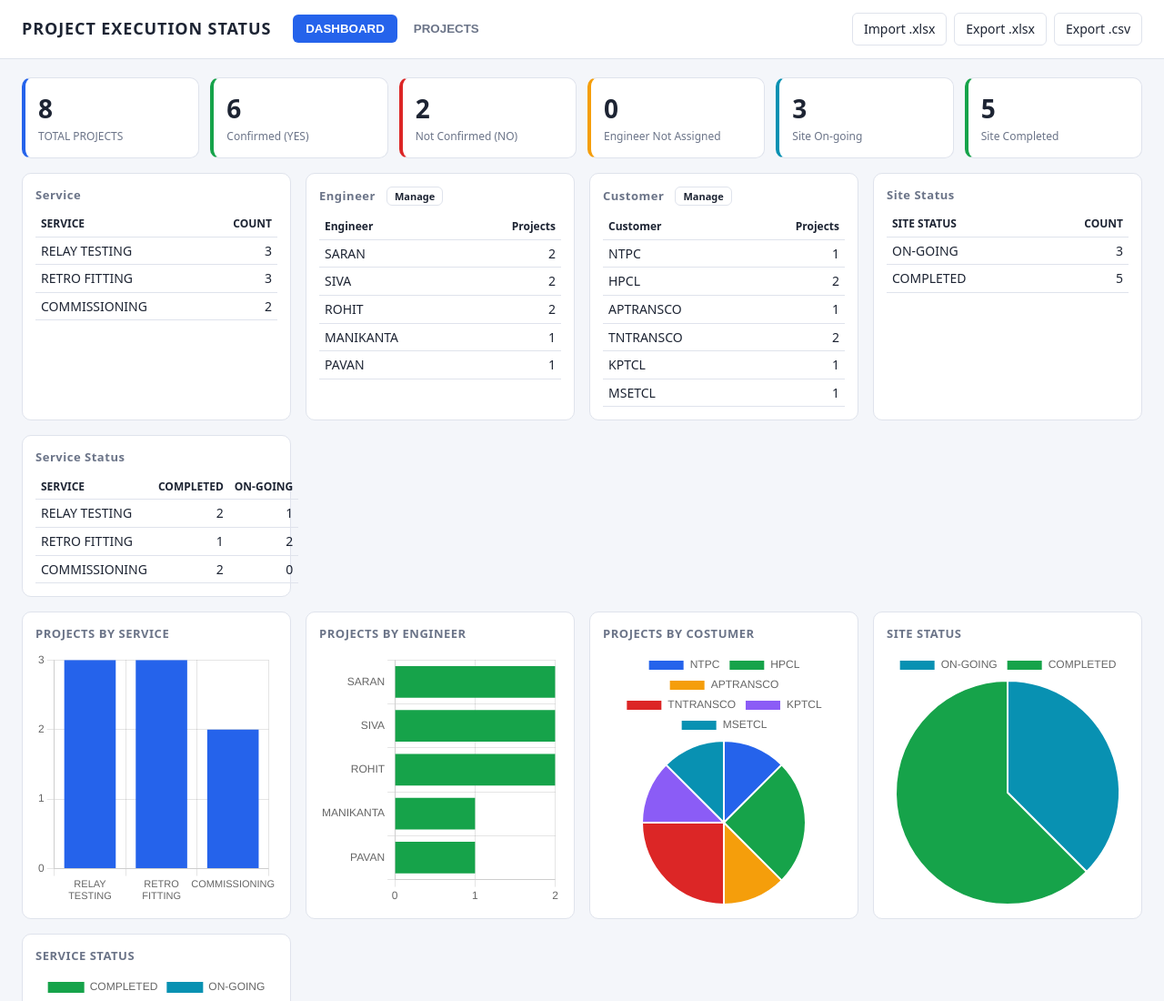
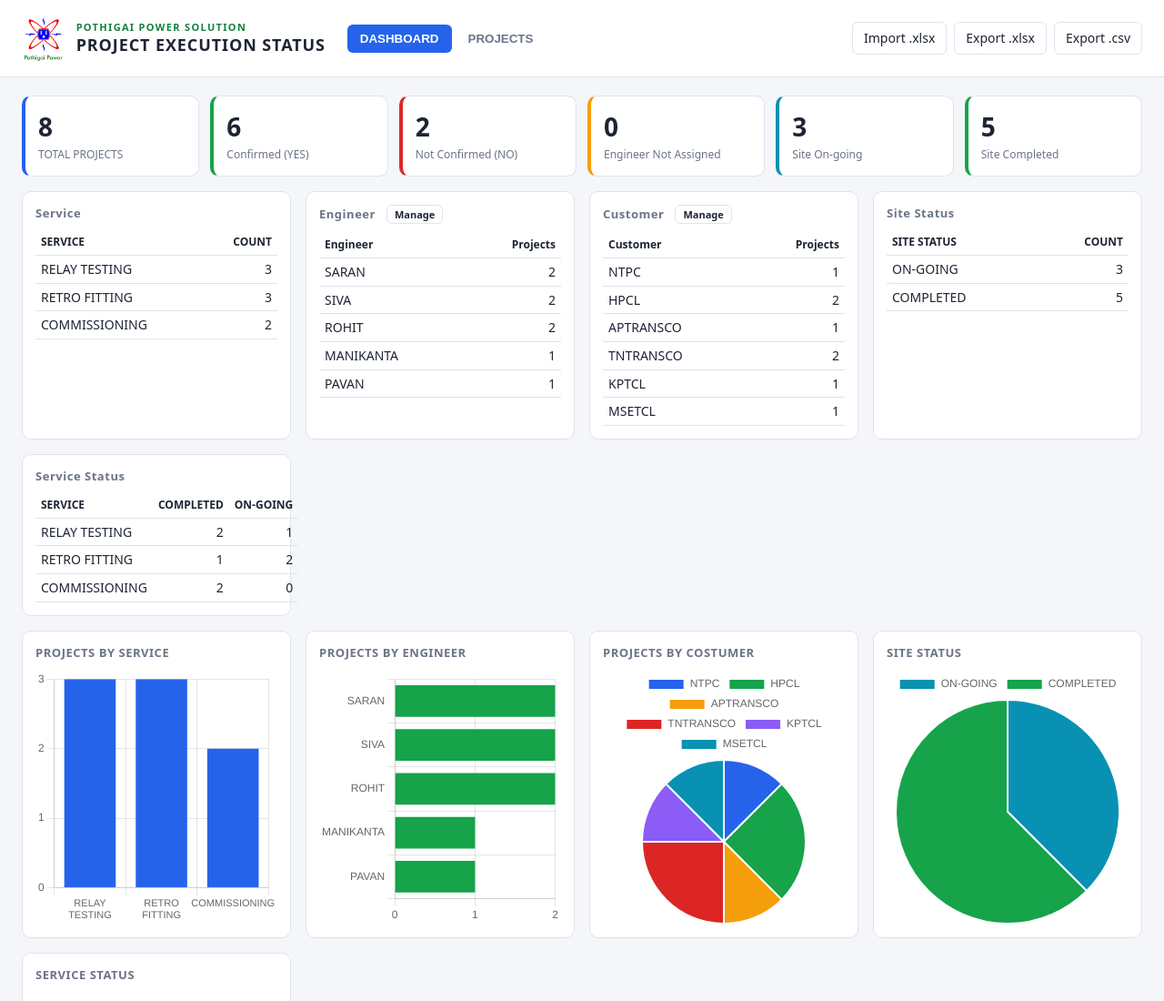
Before and after one commit to Pavankumar-897/project-execution-status, a plain HTML site: page index.html in a window 1280 px wide. Shown: the top 1100 px of the page at 91% size. Drawn offline with nearby package versions, Linux system fonts and the light colour scheme.

Commit message:
Add files via upload

```diff
--- a/index.html
+++ b/index.html
@@ -4,13 +4,14 @@
 <meta charset="UTF-8">
 <meta name="viewport" content="width=device-width, initial-scale=1">
 <title>Project Execution Status</title>
+<link rel="icon" href="logo.png">
 <link rel="stylesheet" href="style.css">
 <script src="https://cdn.jsdelivr.net/npm/chart.js@4.4.1/dist/chart.umd.min.js"></script>
 <script src="https://cdn.jsdelivr.net/npm/xlsx@0.18.5/dist/xlsx.full.min.js"></script>
 </head>
 <body>
 <header>
-  <h1>PROJECT EXECUTION STATUS</h1>
+  <div class="brand"><img src="logo.png" alt="Pothigai Power Solution" class="logo"><div><div class="co">POTHIGAI POWER SOLUTION</div><h1>PROJECT EXECUTION STATUS</h1></div></div>
   <nav>
     <button class="tab active" data-tab="dashboard">DASHBOARD</button>
     <button class="tab" data-tab="projects">PROJECTS</button>
--- a/style.css
+++ b/style.css
@@ -53,3 +53,7 @@ dialog#mgr::backdrop{background:rgba(0,0,0,.45)}
 #grid td.svc{white-space:nowrap}
 #grid td.svc select{width:100%}
 #grid input.other-in{border-top:1px dashed var(--line);background:rgba(245,158,11,.10)}
+
+.brand{display:flex;align-items:center;gap:12px}
+.logo{height:56px;width:auto;background:#fff;border-radius:8px;padding:2px}
+.co{font-size:11px;letter-spacing:.12em;color:#15803d;font-weight:700}
```
Also changed, not shown: logo.png (added).
